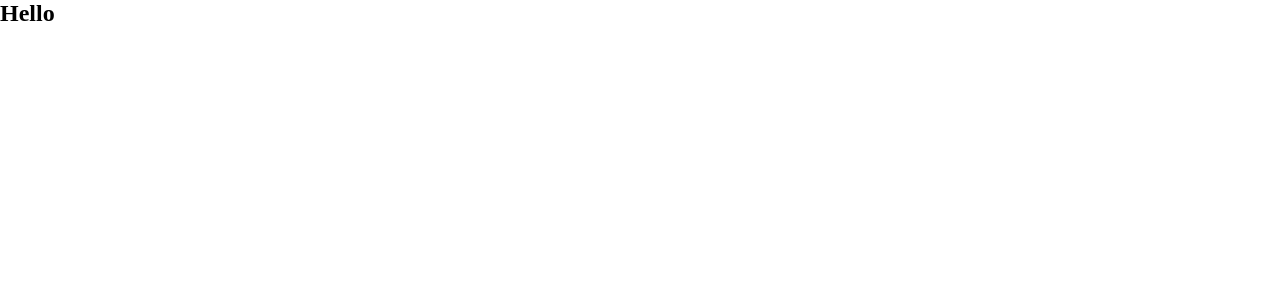
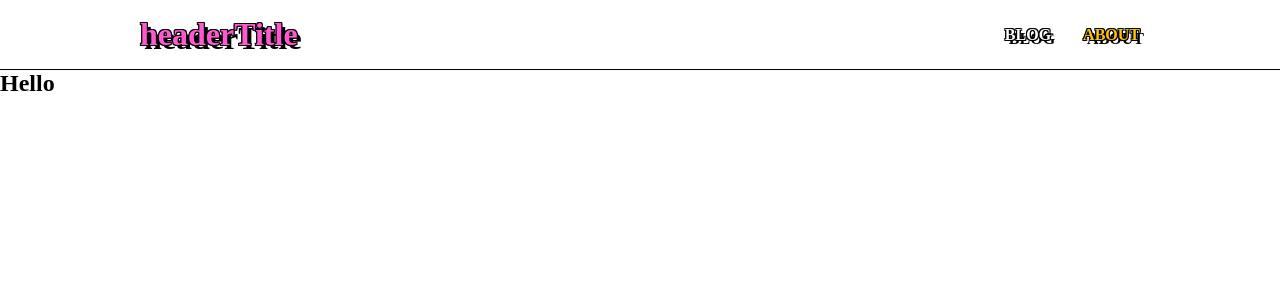
Before and after one commit to borachoidev/retro-theme-nextjs-blog, a Next.js app: page / in a window 1280 px wide. Shown: the top 300 px of the page. Built offline with nearby package versions, Linux system fonts and the light colour scheme; a web font is replaced by a local one.

Commit message:
:lipstick: ui 스타일 변경 + GNB 추가

```diff
--- a/src/pages/_app.tsx
+++ b/src/pages/_app.tsx
@@ -1,9 +1,11 @@
 import '../styles/globals.css'
 import type { AppProps } from 'next/app'
+import Header from '../components/header'
 
 function MyApp({ Component, pageProps }: AppProps) {
   return (
     <>
+      <Header></Header>
       <Component {...pageProps} />
     </>
   )
--- a/src/styles/globals.css
+++ b/src/styles/globals.css
@@ -2,8 +2,8 @@
 
 :root {
   /*font size*/
-  --font-5xl: 2rem; /*h1*/
-  --font-4xl: 1.75rem; /*h2*/
+  --font-5xl: 2rem; /*h1 32px*/
+  --font-4xl: 1.75rem; /*h2 */
   --font-3xl: 1.5rem; /*h3*/
   --font-2xl: 1.25rem; /*h4*/
   --font-lg: 1.125rem; /*h5*/
--- a/src/styles/header.module.css
+++ b/src/styles/header.module.css
@@ -14,6 +14,7 @@
 .title {
   cursor: pointer;
   color: var(--color-primary);
+  font-size: var(--font-5xl);
 }
 
 .nav > :last-child {
--- a/src/styles/navLink.module.css
+++ b/src/styles/navLink.module.css
@@ -7,7 +7,6 @@
     margin-right: 0;
   }
 
-  &:hover,
   &.active {
     color: var(--color-secondary);
   }
```
